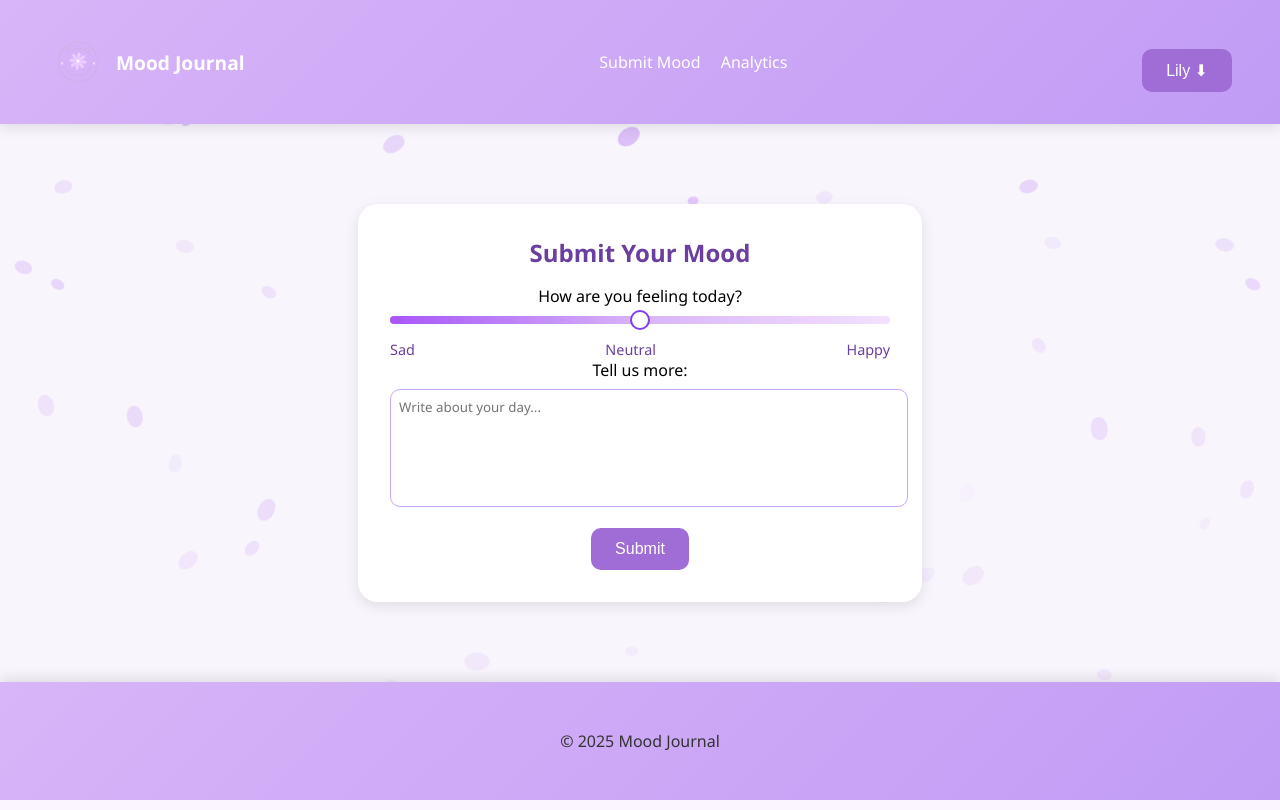
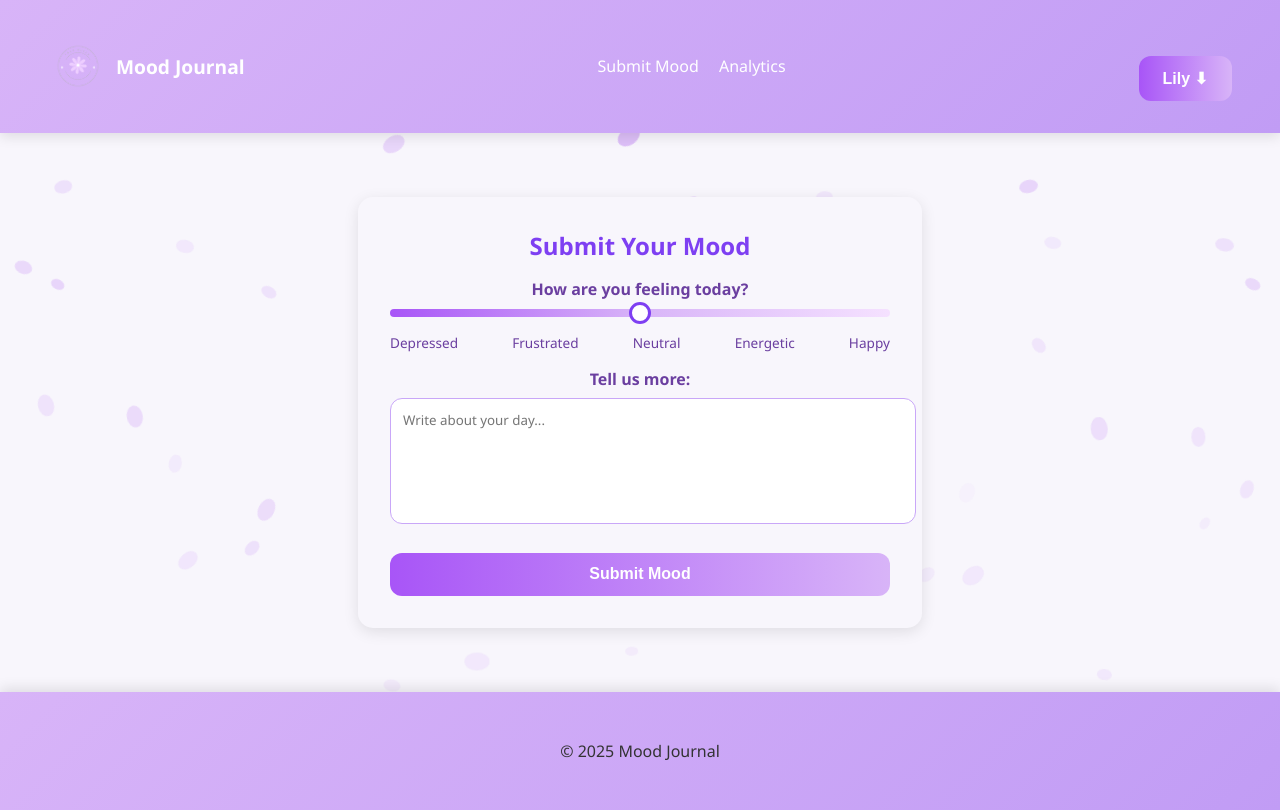
Before and after one commit to Lily-we/mood_journal, a Django app: page /submit/ in a window 1280 px wide. Run offline with Django 5.2, Linux system fonts and the light colour scheme; a user stored in the database is signed in.

Commit message:
Add mood submission & thank-you page with recommendations

```diff
--- a/core/models.py
+++ b/core/models.py
@@ -2,24 +2,23 @@
 from django.db import models
 
 class MoodEntry(models.Model):
-    MOOD_CHOICES = [
-        (1, 'Very bad'),
-        (2, 'Bad'),
-        (3, 'Okay'),
-        (4, 'Good'),
-        (5, 'Great'),
+    MOODS = [
+        (1, "Very bad / Depressed"),
+        (2, "Bad / Frustrated"),
+        (3, "Okay / Neutral"),
+        (4, "Good / Energetic"),
+        (5, "Great / Happy")
     ]
-    user = models.ForeignKey(User, on_delete=models.CASCADE)  # add this
-    mood = models.IntegerField(choices=MOOD_CHOICES)
+    mood = models.IntegerField(choices=MOODS)
     note = models.TextField(blank=True)
-    generated_tip = models.TextField(blank=True)
     created_at = models.DateTimeField(auto_now_add=True)
+    generated_tip = models.TextField(blank=True, null=True)
+
 
     def __str__(self):
         return f"Mood {self.mood} on {self.created_at.date()}"
 
-    def __str__(self):
-        return f"Mood {self.mood} on {self.created_at.date()}"
+
 
 class Book(models.Model):
     title = models.CharField(max_length=200)
@@ -29,3 +28,9 @@
 
     def __str__(self):
         return self.title
+
+
+class Song(models.Model):
+    title = models.CharField(max_length=200)
+    artist = models.CharField(max_length=200)
+    mood = models.IntegerField(choices=[(1,'Sad'),(2,'Neutral'),(3,'Happy')])
--- a/core/templates/core/submit_mood.html
+++ b/core/templates/core/submit_mood.html
@@ -1,26 +1,29 @@
 {% extends "core/base.html" %}
-
 {% block title %}Submit Mood{% endblock %}
 
 {% block content %}
-<div class="card">
-  <h2>Submit Your Mood</h2>
+<div class="card" style="max-width: 500px; margin: 2rem auto; padding: 2rem; background: #f8f6fc; border-radius: 15px; box-shadow: 0 4px 15px rgba(0,0,0,0.1);">
+  <h2 style="text-align:center; color:#7e3ff2;">Submit Your Mood</h2>
+
   <form method="post" action="{% url 'submit_mood' %}">
     {% csrf_token %}
-    <label for="mood">How are you feeling today?</label>
+
+    <label for="mood" style="font-weight:600; color:#6b3fa0;">How are you feeling today?</label>
     <input type="range" id="mood" name="mood" min="0" max="100" value="50">
 
     <!-- Mood names under slider -->
     <div class="mood-labels">
-      <span>Sad</span>
+      <span>Depressed</span>
+      <span>Frustrated</span>
       <span>Neutral</span>
+      <span>Energetic</span>
       <span>Happy</span>
     </div>
 
-    <label for="note">Tell us more:</label>
+    <label for="note" style="font-weight:600; color:#6b3fa0; margin-top:1rem; display:block;">Tell us more:</label>
     <textarea id="note" name="note" placeholder="Write about your day..."></textarea>
 
-    <button type="submit">Submit</button>
+    <button type="submit">Submit Mood</button>
   </form>
 </div>
 
@@ -34,22 +37,25 @@
   border-radius: 5px;
   outline: none;
 }
-
 input[type="range"]::-webkit-slider-thumb {
   -webkit-appearance: none;
-    width: 20px;
-    height: 20px;
+  width: 22px;
+  height: 22px;
   background: #fff;
-    border: 2px solid #7e3ff2;
+  border: 3px solid #7e3ff2;
   border-radius: 50%;
   cursor: pointer;
+  transition: 0.2s;
+}
+input[type="range"]::-webkit-slider-thumb:hover {
+  transform: scale(1.2);
 }
 
 .mood-labels {
   display: flex;
   justify-content: space-between;
   margin-top: 0.5rem;
-    font-size: 0.9rem;
+  font-size: 0.85rem;
   color: #6b3fa0;
   font-weight: 500;
 }
@@ -57,25 +63,29 @@
 textarea {
   width: 100%;
   height: 100px;
-    border-radius: 10px;
+  border-radius: 12px;
   border: 1px solid #c9a7f8;
-    padding: 0.5rem;
+  padding: 0.75rem;
   margin-top: 0.5rem;
   font-family: inherit;
   resize: none;
 }
 
 button {
-    background-color: #a06cd5;
+  background: linear-gradient(90deg, #a855f7, #d8b4f8);
   color: #fff;
   border: none;
-    padding: 0.75rem 1.5rem;
-    margin-top: 1rem;
-    border-radius: 10px;
+  padding: 0.8rem 1.5rem;
+  margin-top: 1.5rem;
+  border-radius: 12px;
   cursor: pointer;
   font-size: 1rem;
+  font-weight: 600;
+  width: 100%;
   transition: 0.3s;
 }
-  button:hover { background-color: #8b4bcc; }
+button:hover {
+  background: linear-gradient(90deg, #8b4bcc, #c99df0);
+}
 </style>
 {% endblock %}
--- a/core/views.py
+++ b/core/views.py
@@ -8,6 +8,8 @@
 from .models import MoodEntry, Book
 from django.contrib.auth.decorators import login_required
 from .forms import MoodEntryForm
+from django.core.serializers import serialize
+import json
 
 
 
@@ -19,9 +21,56 @@
 def landing(request):
     return render(request, "core/landing.html")
 
+
+# ------------------- Profile -------------------
 @login_required
 def profile(request):
-    return render(request, "core/profile.html")
+    mood_entries_qs = MoodEntry.objects.filter(user=request.user).order_by('created_at')
+
+    # Prepare data for Chart.js
+    mood_entries_chart = [
+        {
+            "date": entry.created_at.strftime("%Y-%m-%d"),
+            "mood": entry.mood
+        } for entry in mood_entries_qs
+    ]
+
+    context = {
+        "mood_entries_qs": mood_entries_qs,
+        "mood_entries": json.dumps(mood_entries_chart)
+    }
+    return render(request, "core/profile.html", context)
+
+# ------------------- Mood Recommend Help Line -------------------
+from django.shortcuts import render
+
+# Mood database
+mood_db = {
+    "happy": {
+        "songs": ["Happy - Pharrell Williams", "Walking on Sunshine - Katrina & The Waves"],
+        "stories": ["A Day at the Beach", "Finding Joy in Small Things"]
+    },
+    "sad": {
+        "songs": ["Fix You - Coldplay", "Someone Like You - Adele"],
+        "stories": ["Overcoming Loss", "A Rainy Day Adventure"]
+    },
+    "angry": {
+        "songs": ["Weight of the World - Earth, Wind & Fire", "Let It Be - The Beatles"],
+        "stories": ["Meditation Journey", "Calming the Storm Within"]
+    },
+    "anxious": {
+        "songs": ["Weightless - Marconi Union", "Breathe Me - Sia"],
+        "stories": ["Mindfulness Exercises", "A Peaceful Forest Walk"]
+    }
+}
+
+def mood_recommendation(request):
+    recommendation = None
+    if request.method == "POST":
+        mood = request.POST.get("mood", "").lower()
+        if mood in mood_db:
+            recommendation = mood_db[mood]
+    return render(request, "core/mood.html", {"recommendation": recommendation})
 
 
 # ------------------- Mood Tracker -------------------
@@ -39,21 +88,93 @@
     return render(request, "core/submit_mood.html", {"form": form})
 
 
+from django.shortcuts import render, redirect, get_object_or_404
+from .models import MoodEntry
+
+# Mood DB for recommendations (expanded)
+mood_db = {
+    "Very bad / Depressed": {
+        "songs": ["Fix You - Coldplay", "Someone Like You - Adele"],
+        "stories": ["Overcoming Loss", "A Rainy Day Adventure"]
+    },
+    "Bad / Frustrated": {
+        "songs": ["Let It Be - The Beatles", "Weight of the World - Earth, Wind & Fire"],
+        "stories": ["Meditation Journey", "Calming the Storm Within"]
+    },
+    "Okay / Neutral": {
+        "songs": ["Here Comes the Sun - Beatles", "Count on Me - Bruno Mars"],
+        "stories": ["A Small Triumph", "An Unexpected Friend"]
+    },
+    "Good / Energetic": {
+        "songs": ["Walking on Sunshine - Katrina & The Waves", "Happy - Pharrell Williams"],
+        "stories": ["A Day at the Park", "Finding Joy in Small Things"]
+    },
+    "Great / Happy": {
+        "songs": ["Best Day of My Life - American Authors", "Uptown Funk - Bruno Mars"],
+        "stories": ["Celebrating Success", "A Fun Adventure"]
+    }
+}
+
+# Submit mood view
+def submit_mood(request):
+    if request.method == "POST":
+        mood_value = int(request.POST.get("mood", 50))
+        note = request.POST.get("note", "")
+
+        # Map 0-100 slider to 1-5 mood scale
+        if mood_value <= 20:
+            mood = 1  # Very bad / Depressed
+        elif mood_value <= 40:
+            mood = 2  # Bad / Frustrated
+        elif mood_value <= 60:
+            mood = 3  # Okay / Neutral
+        elif mood_value <= 80:
+            mood = 4  # Good / Energetic
+        else:
+            mood = 5  # Great / Happy
+
+        entry = MoodEntry.objects.create(mood=mood, note=note)
+
+        # Save the entry id to redirect with it
+        return redirect(f"/thank-you/?entry_id={entry.id}")
+
+    return render(request, "core/submit_mood.html")
+
+# Thank-you page (already expanded with recommendation)
 def thank_you(request):
     entry = None
     entry_id = request.GET.get("entry_id")
     if entry_id:
         entry = get_object_or_404(MoodEntry, pk=entry_id)
 
-    mood_labels = {1: "Very bad", 2: "Bad", 3: "Okay", 4: "Good", 5: "Great"}
-    mood_colors = {1: "#ffb3b3", 2: "#ffcc99", 3: "#ffe6b3", 4: "#c8f7dc", 5: "#a8e6cf"}
+    mood_labels = {
+        1: "Very bad / Depressed",
+        2: "Bad / Frustrated",
+        3: "Okay / Neutral",
+        4: "Good / Energetic",
+        5: "Great / Happy"
+    }
+    mood_colors = {
+        1: "#ffb3b3",
+        2: "#ffcc99",
+        3: "#ffe6b3",
+        4: "#c8f7dc",
+        5: "#a8e6cf"
+    }
+
+    recommendation = None
+    if entry:
+        label = mood_labels.get(entry.mood)
+        recommendation = mood_db.get(label)
 
     context = {
         "entry": entry,
         "mood_label": mood_labels.get(entry.mood) if entry else None,
         "bg_color": mood_colors.get(entry.mood) if entry else "#fff5d1",
+        "recommendation": recommendation
     }
     return render(request, "core/thank_you.html", context)
+
 
 @login_required
 def analytics(request):
```
Also changed, not shown: core/templates/core/home.html (+40 -13 lines), core/templates/core/landing.html (+10 -129 lines), core/templates/core/profile.html (+16 -11 lines), core/templates/core/thank_you.html (+16 -0 lines), core/migrations/0004_song_remove_moodentry_user_and_more.py (added), db.sqlite3. Lines whose indentation alone changed are shown as unchanged.
